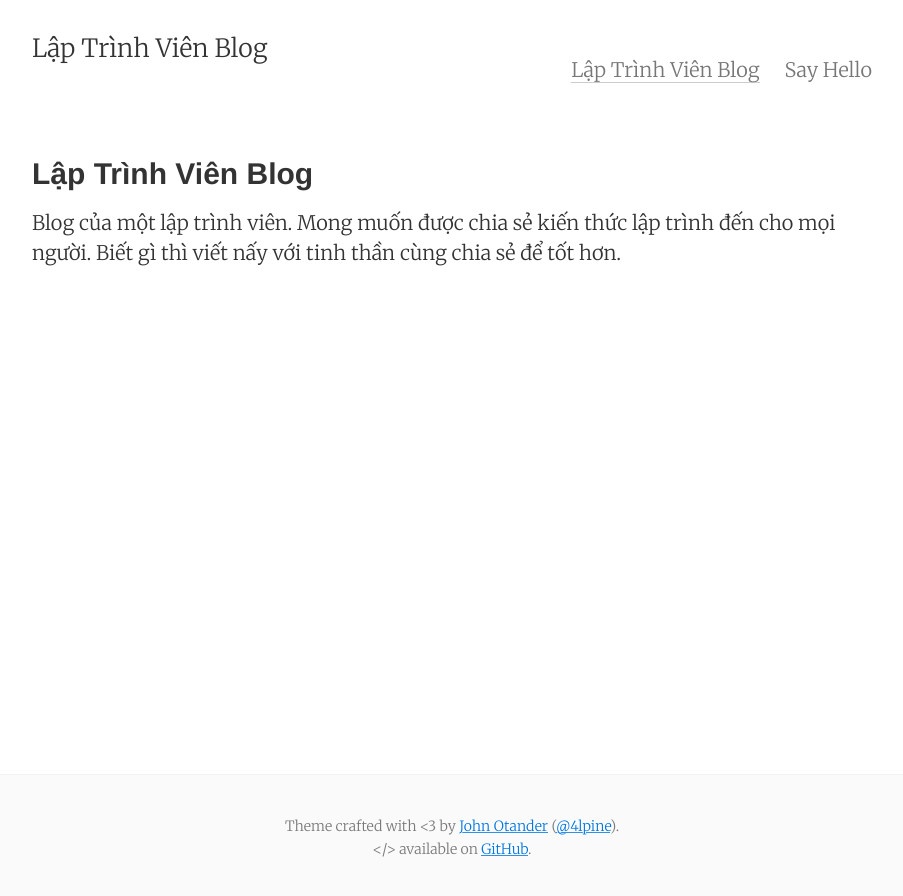
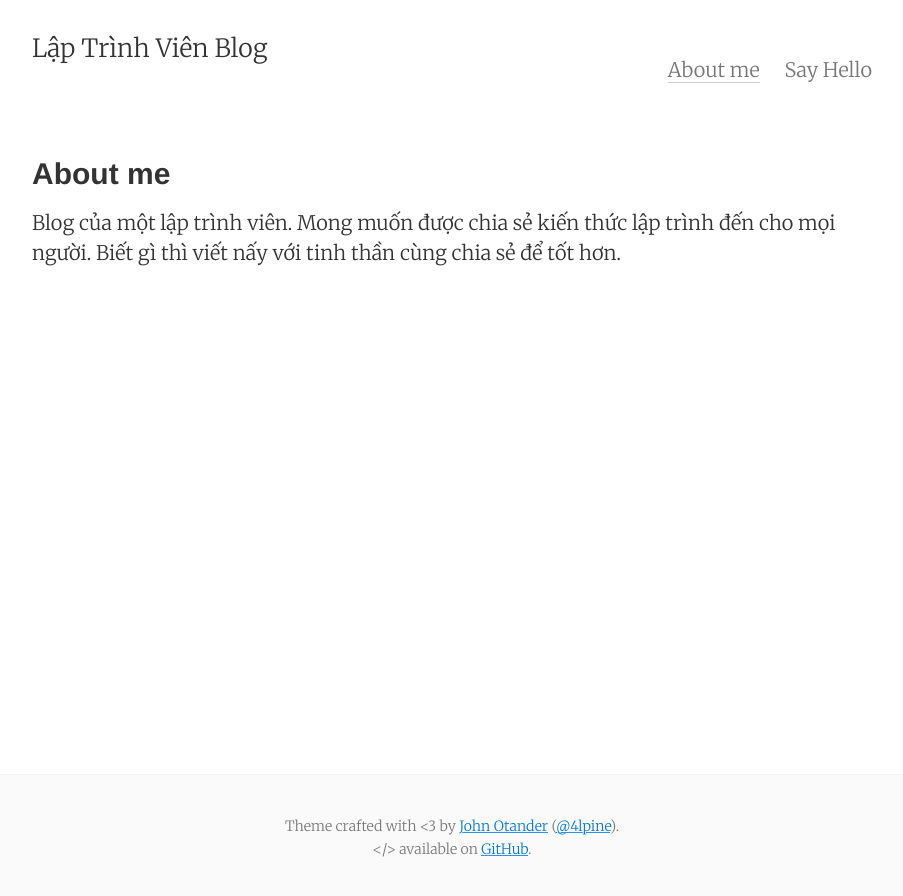
Before and after one commit to LaptrinhvienBlog/LapTrinhVienBlog.github.io, a Jekyll site: the page built from about.md, in a window 1280 px wide. Shown: the top 896 px of the page, without its empty margins (188-1091 px from the left). Built offline with Jekyll 4.4.1, drawn with Linux system fonts in a browser that asks for light colours; nearby versions of some CDN libraries.

Commit message:
Update about.md

```diff
--- a/about.md
+++ b/about.md
@@ -1,6 +1,6 @@
 ---
 layout: page
-title: Lập Trình Viên Blog
+title: About me
 permalink: /about/
 tags: about
 ---
```
